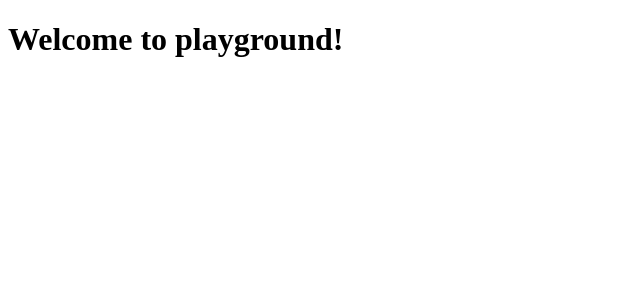
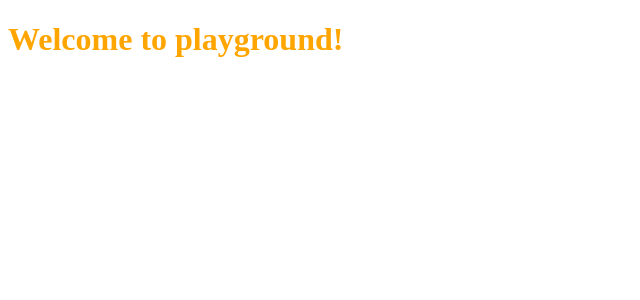
Before and after one commit to craigmckeachie/a9_demos, an Angular app: page / in a window 1280 px wide. Shown: the top 300 px of the page, without its empty margins (0-640 px from the left). Built offline with nearby package versions, Linux system fonts and the light colour scheme.

Commit message:
component styles

```diff
--- /dev/null
+++ b/src/app/app.component.css
@@ -0,0 +1,3 @@
+h1 {
+  color: rgb(255, 165, 0);
+}
--- a/src/app/app.component.ts
+++ b/src/app/app.component.ts
@@ -6,9 +6,15 @@ import { Component } from '@angular/core';
       <h1>
         Welcome to {{title}}!
       </h1>
-    <router-outlet></router-outlet>
   `,
-  styles: []
+  styleUrls: ['./app.component.css']
+  // styles: [
+  //   `
+  //     h1 {
+  //       color: rgb(255, 165, 0);
+  //     }
+  //   `
+  // ]
 })
 export class AppComponent {
   title = 'playground';
```
